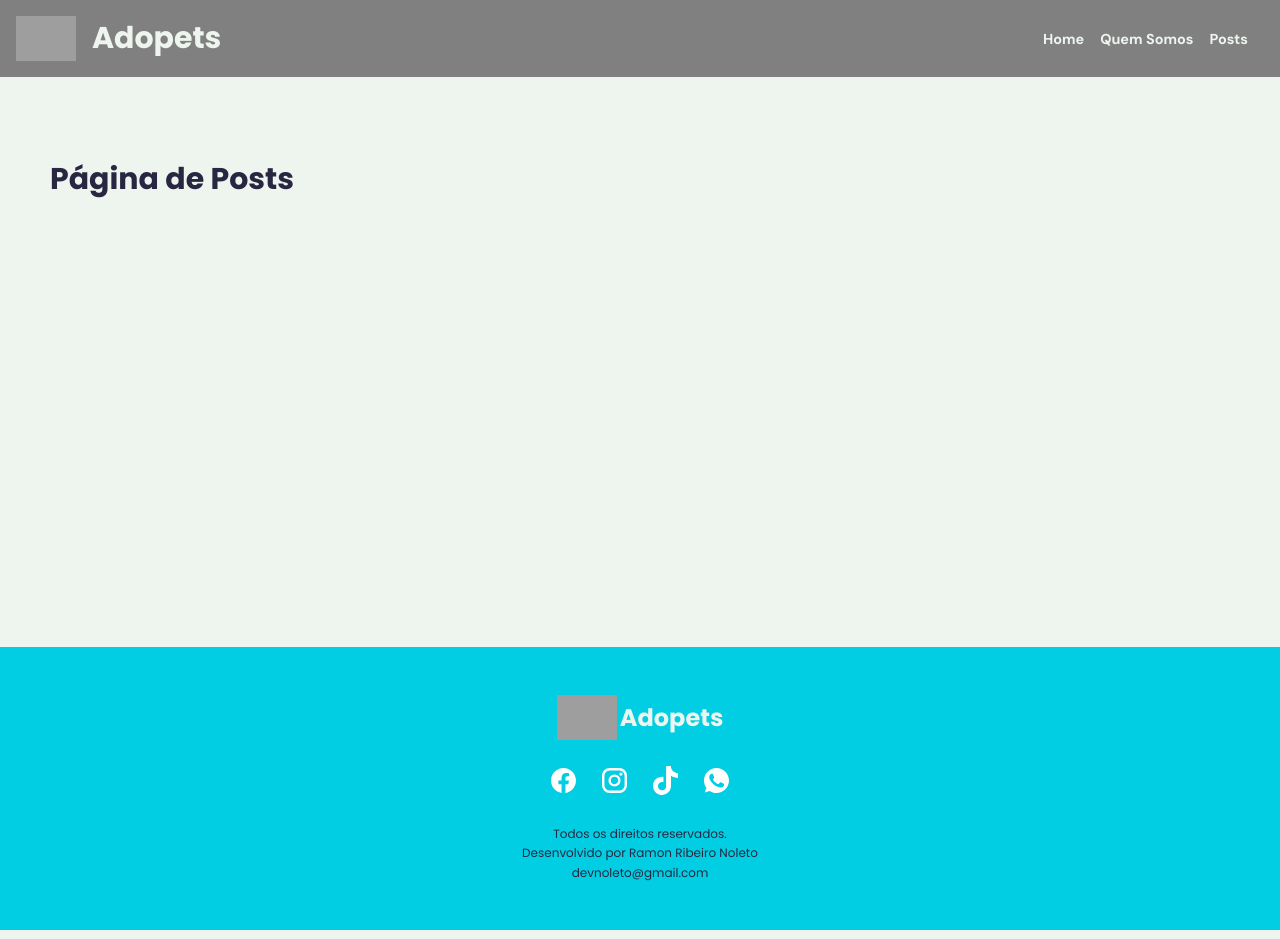
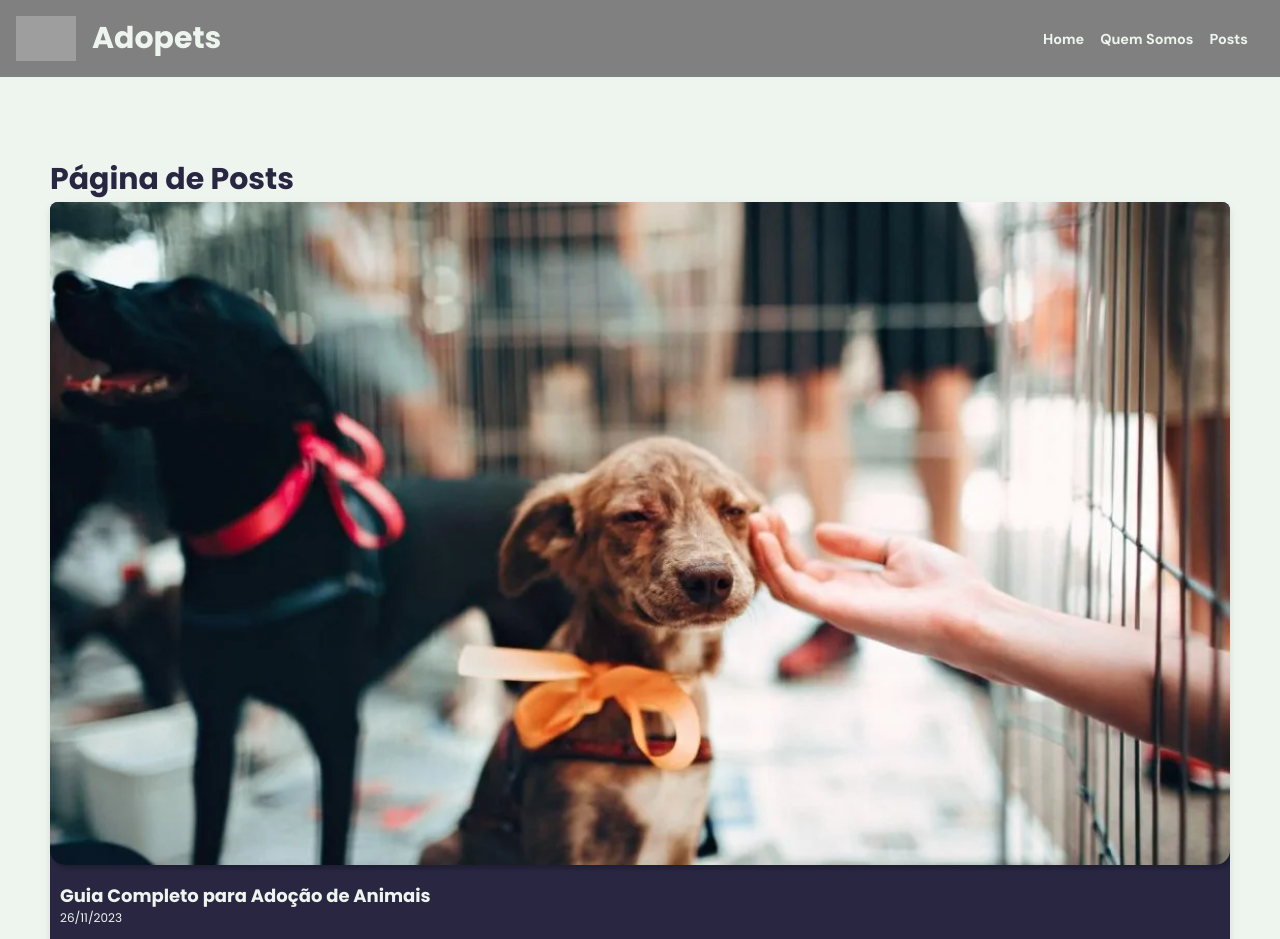
Before and after one commit to RNoleto/adopets-vue3, a Vue app: page /posts in a window 1280 px wide. Shown: the top 939 px of the page. Built offline with nearby package versions, Linux system fonts and the light colour scheme; grey boxes are pictures that could not be loaded.

Commit message:
ajuste do componente cards e personalização da página de Posts

```diff
--- a/src/components/Card.vue
+++ b/src/components/Card.vue
@@ -33,6 +33,10 @@ export default {
       type: String,
       default: "Default Description",
     },
+    date: {
+      type: String,
+      default: "dd/mm/aaaa",
+    },
   },
   methods: {
     handleButtonClick() {
@@ -45,6 +49,7 @@ export default {
 .card {
   border-radius: 8px;
   overflow: hidden;
+  background-color: var(--color-3);
   box-shadow: 0 4px 8px rgba($color: #000000, $alpha: 0.1);
   &-content {
     display: flex;
@@ -53,9 +58,11 @@ export default {
     padding: 10px 10px;
   }
   &-title {
+    color: var(--color-4);
     font-size: 18px;
   }
   &-date {
+    color: var(--color-4);
     font-size: 12px;
     transform: translateY(-5px);
   }
--- a/src/pages/Home.vue
+++ b/src/pages/Home.vue
@@ -64,9 +64,9 @@
   </div>
 </template>
 <script>
-import Banner from "../components/Banner.vue";
-import Card from "../components/Card.vue";
-import Services from "../components/Services.vue";
+import Banner from "@/components/Banner.vue";
+import Card from "@/components/Card.vue";
+import Services from "@/components/Services.vue";
 import axios from "axios";
 export default {
   components: {
--- a/src/pages/Posts.vue
+++ b/src/pages/Posts.vue
@@ -3,22 +3,42 @@
   <div class="container">
     <div class="content page">
       <h1 class="title">Página de Posts</h1>
+      <Card class="card" v-for="(post, index) in posts" :key="index">
+        <template v-slot:image>
+          <img class="card-image" :src="post.img" :alt="post.title" />
+        </template>
+        <template v-slot:title>{{ post.title }}</template>
+        <template v-slot:date>{{ formatBrazilianDate(post.date) }}</template>
+        <template v-slot:description>{{ post.resume }}</template>
+        <template v-slot:button></template>
+      </Card>
     </div>
   </div>
 </template>
 
 <script>
 import Navbar from "@/components/Navbar.vue";
+import Card from "@/components/Card.vue";
 import axios from "axios";
 export default {
   name: "Posts",
   components: {
     Navbar,
+    Card,
   },
   data() {
     return {
       posts: [],
     };
+  },
+  methods: {
+    formatBrazilianDate(date) {
+      const dateObj = new Date(date);
+      const day = dateObj.getDate().toString().padStart(2, "0");
+      const month = (dateObj.getMonth() + 1).toString().padStart(2, "0");
+      const year = dateObj.getFullYear();
+      return `${day}/${month}/${year}`;
+    },
   },
   mounted() {
     axios
@@ -38,6 +58,15 @@ export default {
 .container {
   .content {
     padding: 0px 10px;
+    .card {
+      background-color: var(--color-3);
+      &-image {
+        width: 100%;
+        height: auto;
+        border-radius: 0px 0px 15px 15px;
+        box-shadow: 3px 3px 5px rgba($color: #000000, $alpha: 0.25);
+      }
+    }
   }
 }
 </style>
```
